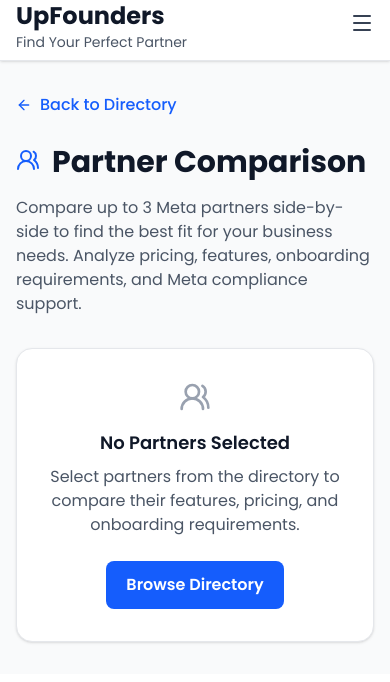
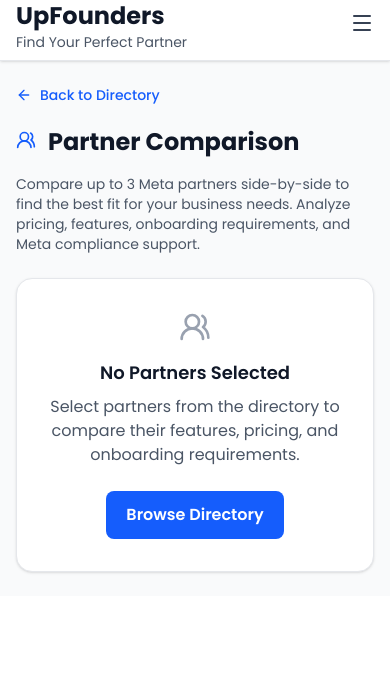
Before and after one commit to Senslyze/upfounders-fe, a Next.js app: page /compare in a window 390 px wide. Shown: the top 682 px of the page. Built offline with nearby package versions, Linux system fonts and the light colour scheme.

Commit message:
fix(ComparePage): improve layout and responsiveness for better mobile viewing

```diff
--- a/src/design-system/templates/compare-page/ComparePage.tsx
+++ b/src/design-system/templates/compare-page/ComparePage.tsx
@@ -68,10 +68,10 @@ const ComparePage: React.FC = () => {
 
   return (
     <div className="bg-gray-50">
-      <div className="max-w-6xl mx-auto px-4 sm:px-6 lg:px-8 py-8">
+      <div className="max-w-6xl mx-auto px-4 sm:px-6 lg:px-8 py-6 sm:py-8">
         {/* Back link */}
-        <div className="mb-6">
-          <Link href="/" className="inline-flex items-center gap-2 text-blue-600 hover:text-blue-700 font-medium">
+        <div className="mb-4 sm:mb-6">
+          <Link href="/" className="inline-flex items-center gap-2 text-blue-600 hover:text-blue-700 font-medium text-sm sm:text-base">
             <ArrowLeft className="w-4 h-4" />
             <span>Back to Directory</span>
           </Link>
@@ -80,13 +80,13 @@ const ComparePage: React.FC = () => {
         {/* Heading */}
         <div className="flex items-start gap-3 mb-4">
           <div className="mt-1">
-            <Users2 className="w-6 h-6 text-blue-600" />
+            <Users2 className="w-5 h-5 sm:w-6 sm:h-6 text-blue-600" />
           </div>
-          <h1 className="text-3xl font-bold text-gray-900">Partner Comparison</h1>
+          <h1 className="text-2xl sm:text-3xl font-bold text-gray-900">Partner Comparison</h1>
         </div>
 
         {/* Description */}
-        <p className="text-gray-600 max-w-3xl">
+        <p className="text-gray-600 max-w-3xl text-sm sm:text-base">
           Compare up to 3 Meta partners side-by-side to find the best fit for your business needs. Analyze pricing,
           features, onboarding requirements, and Meta compliance support.
         </p>
@@ -110,7 +110,7 @@ const ComparePage: React.FC = () => {
         )}
 
         {/* Content */}
-        <div className="mt-8">
+        <div className="mt-6 sm:mt-8">
           {isLoading && (
             <div className="bg-white border border-gray-200 rounded-2xl p-8 md:p-12 shadow-sm text-center text-gray-600">
               Loading selected partners...
@@ -118,44 +118,40 @@ const ComparePage: React.FC = () => {
           )}
 
           {!isLoading && companies.length > 0 && (
-            <div className="bg-white border border-gray-200 rounded-2xl p-6 md:p-8 shadow-sm">
+            <div className="bg-white border border-gray-200 rounded-2xl p-4 sm:p-6 md:p-8 shadow-sm">
               <div className="flex items-center justify-between mb-4">
-                <h2 className="text-2xl font-semibold text-gray-900">Compare Partners</h2>
+                <h2 className="text-xl sm:text-2xl font-semibold text-gray-900">Compare Partners</h2>
                 <button onClick={clearAll} className="text-red-600 text-sm cursor-pointer">Clear All</button>
               </div>
 
               {/* Tabs */}
-              <div className="flex items-center gap-3 bg-gray-100 rounded-xl p-2 mb-6 text-sm">
+              <div className="flex flex-nowrap justify-between sm:justify-start sm:gap-3 bg-gray-100 rounded-xl p-2 mb-6 text-sm">
                 <button
                   onClick={() => setActiveTab('overview')}
                   aria-selected={activeTab==='overview'}
-                  className={`inline-flex items-center gap-2 px-4 py-2 rounded-lg transition-colors ${activeTab==='overview' ? 'bg-white text-blue-600 border border-gray-200' : 'text-gray-600 hover:text-gray-800'}`}
+                  className={`px-3 sm:px-4 py-2 rounded-lg transition-colors flex-1 sm:flex-none whitespace-nowrap text-xs sm:text-sm ${activeTab==='overview' ? 'bg-white text-blue-600 border border-gray-200' : 'text-gray-600 hover:text-gray-800'}`}
                 >
-                  <Users2 className={`w-4 h-4 ${activeTab==='overview' ? 'text-blue-600' : 'text-gray-500'}`} />
                   Overview
                 </button>
                 <button
                   onClick={() => setActiveTab('pricing')}
                   aria-selected={activeTab==='pricing'}
-                  className={`inline-flex items-center gap-2 px-4 py-2 rounded-lg transition-colors ${activeTab==='pricing' ? 'bg-white text-blue-600 border border-gray-200' : 'text-gray-600 hover:text-gray-800'}`}
+                  className={`px-3 sm:px-4 py-2 rounded-lg transition-colors flex-1 sm:flex-none whitespace-nowrap text-xs sm:text-sm ${activeTab==='pricing' ? 'bg-white text-blue-600 border border-gray-200' : 'text-gray-600 hover:text-gray-800'}`}
                 >
-                  <DollarSign className={`w-4 h-4 ${activeTab==='pricing' ? 'text-blue-600' : 'text-gray-500'}`} />
                   Pricing
                 </button>
                 <button
                   onClick={() => setActiveTab('features')}
                   aria-selected={activeTab==='features'}
-                  className={`inline-flex items-center gap-2 px-4 py-2 rounded-lg transition-colors ${activeTab==='features' ? 'bg-white text-blue-600 border border-gray-200' : 'text-gray-600 hover:text-gray-800'}`}
+                  className={`px-3 sm:px-4 py-2 rounded-lg transition-colors flex-1 sm:flex-none whitespace-nowrap text-xs sm:text-sm ${activeTab==='features' ? 'bg-white text-blue-600 border border-gray-200' : 'text-gray-600 hover:text-gray-800'}`}
                 >
-                  <Zap className={`w-4 h-4 ${activeTab==='features' ? 'text-blue-600' : 'text-gray-500'}`} />
                   Features
                 </button>
                 <button
                   onClick={() => setActiveTab('onboarding')}
                   aria-selected={activeTab==='onboarding'}
-                  className={`inline-flex items-center gap-2 px-4 py-2 rounded-lg transition-colors ${activeTab==='onboarding' ? 'bg-white text-blue-600 border border-gray-200' : 'text-gray-600 hover:text-gray-800'}`}
+                  className={`px-3 sm:px-4 py-2 rounded-lg transition-colors flex-1 sm:flex-none whitespace-nowrap text-xs sm:text-sm ${activeTab==='onboarding' ? 'bg-white text-blue-600 border border-gray-200' : 'text-gray-600 hover:text-gray-800'}`}
                 >
-                  <Clock className={`w-4 h-4 ${activeTab==='onboarding' ? 'text-blue-600' : 'text-gray-500'}`} />
                   Onboarding
                 </button>
               </div>
@@ -166,7 +162,7 @@ const ComparePage: React.FC = () => {
                   {/* Basic Information */}
                   <div>
                     <h3 className="text-base font-semibold text-gray-900 mb-3">Basic Information</h3>
-                    <div className={`grid gap-4`} style={{gridTemplateColumns:`repeat(${companies.length}, minmax(0, 1fr))`}}>
+                    <div className={`grid gap-4 grid-cols-1 sm:grid-cols-2 lg:grid-cols-3`}>
                       {companies.map((c) => (
                         <div key={c.id} className="bg-gray-50 rounded-xl p-4">
                           <div className="text-lg font-bold text-gray-900">{c.name}</div>
@@ -188,7 +184,7 @@ const ComparePage: React.FC = () => {
                   {/* Supported Products */}
                   <div>
                     <h3 className="text-base font-semibold text-gray-900 mb-3">Supported Products</h3>
-                    <div className={`grid gap-4`} style={{gridTemplateColumns:`repeat(${companies.length}, minmax(0, 1fr))`}}>
+                    <div className={`grid gap-4 grid-cols-1 sm:grid-cols-2 lg:grid-cols-3`}>
                       {companies.map((c) => (
                         <div key={c.id} className="bg-gray-50 rounded-xl p-4">
                           <div className="text-sm font-semibold text-gray-900 mb-2">{c.name}</div>
@@ -206,7 +202,7 @@ const ComparePage: React.FC = () => {
                   {/* Industries */}
                   <div>
                     <h3 className="text-base font-semibold text-gray-900 mb-3">Industries</h3>
-                    <div className={`grid gap-4`} style={{gridTemplateColumns:`repeat(${companies.length}, minmax(0, 1fr))`}}>
+                    <div className={`grid gap-4 grid-cols-1 sm:grid-cols-2 lg:grid-cols-3`}>
                       {companies.map((c) => (
                         <div key={c.id} className="bg-gray-50 rounded-xl p-4">
                           <div className="text-sm font-semibold text-gray-900 mb-2">{c.name}</div>
@@ -226,7 +222,7 @@ const ComparePage: React.FC = () => {
               {activeTab === 'pricing' && (
                 <div>
                   <h3 className="text-base font-semibold text-gray-900 mb-3">Pricing</h3>
-                  <div className={`grid gap-4`} style={{gridTemplateColumns:`repeat(${companies.length}, minmax(0, 1fr))`}}>
+                  <div className={`grid gap-4 grid-cols-1 sm:grid-cols-2 lg:grid-cols-3`}>
                     {companies.map((c) => (
                       <div key={c.id} className="bg-gray-50 rounded-xl p-4">
                         <div className="text-sm font-semibold text-gray-900 mb-2">{c.name}</div>
@@ -248,7 +244,7 @@ const ComparePage: React.FC = () => {
                   {/* Service Models */}
                   <div>
                     <h3 className="text-base font-semibold text-gray-900 mb-3">Service Models</h3>
-                    <div className={`grid gap-4`} style={{gridTemplateColumns:`repeat(${companies.length}, minmax(0, 1fr))`}}>
+                    <div className={`grid gap-4 grid-cols-1 sm:grid-cols-2 lg:grid-cols-3`}>
                       {companies.map((c) => (
                         <div key={c.id} className="bg-gray-50 rounded-xl p-4">
                           <div className="text-sm font-semibold text-gray-900 mb-2">{c.name}</div>
@@ -265,7 +261,7 @@ const ComparePage: React.FC = () => {
                   {/* Focus Areas */}
                   <div>
                     <h3 className="text-base font-semibold text-gray-900 mb-3">Focus Areas</h3>
-                    <div className={`grid gap-4`} style={{gridTemplateColumns:`repeat(${companies.length}, minmax(0, 1fr))`}}>
+                    <div className={`grid gap-4 grid-cols-1 sm:grid-cols-2 lg:grid-cols-3`}>
                       {companies.map((c) => (
                         <div key={c.id} className="bg-gray-50 rounded-xl p-4">
                           <div className="text-sm font-semibold text-gray-900 mb-2">{c.name}</div>
```
